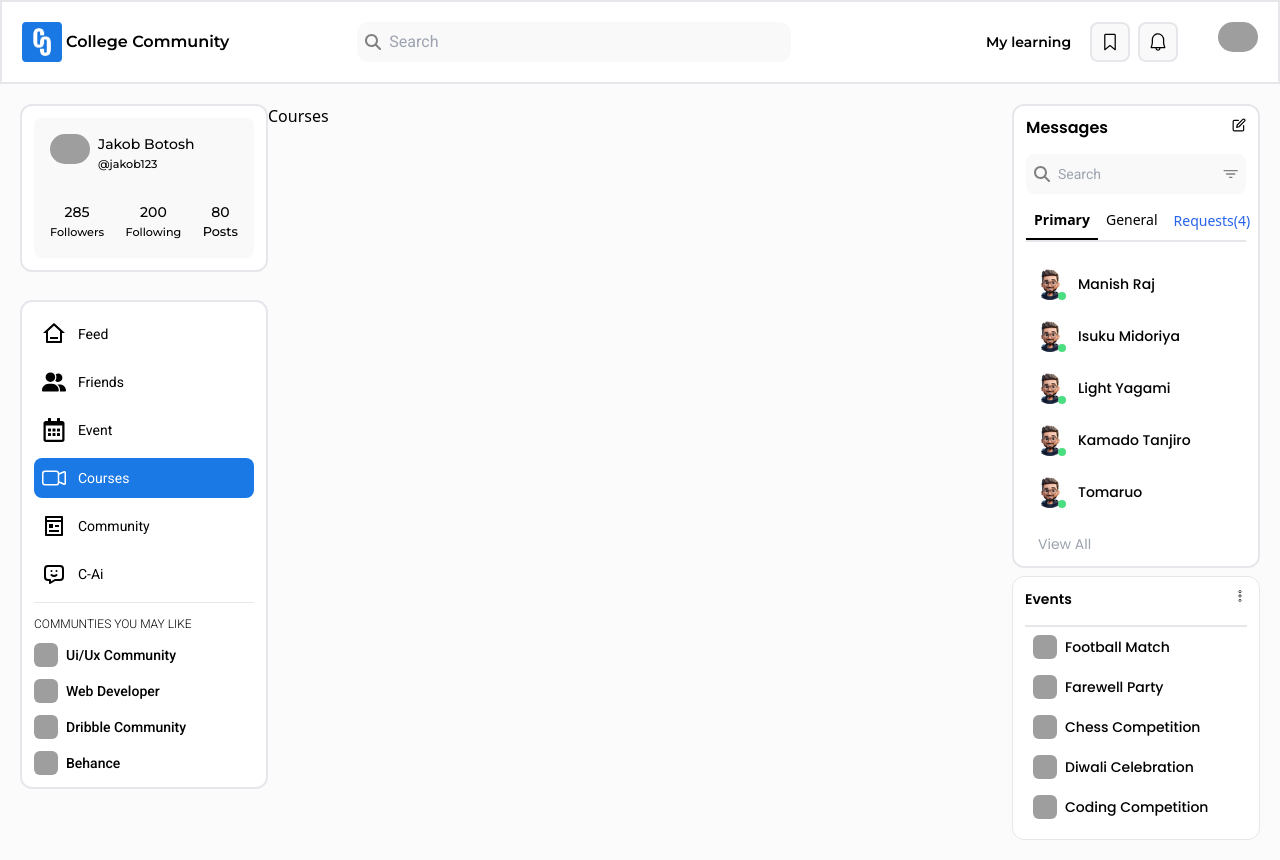
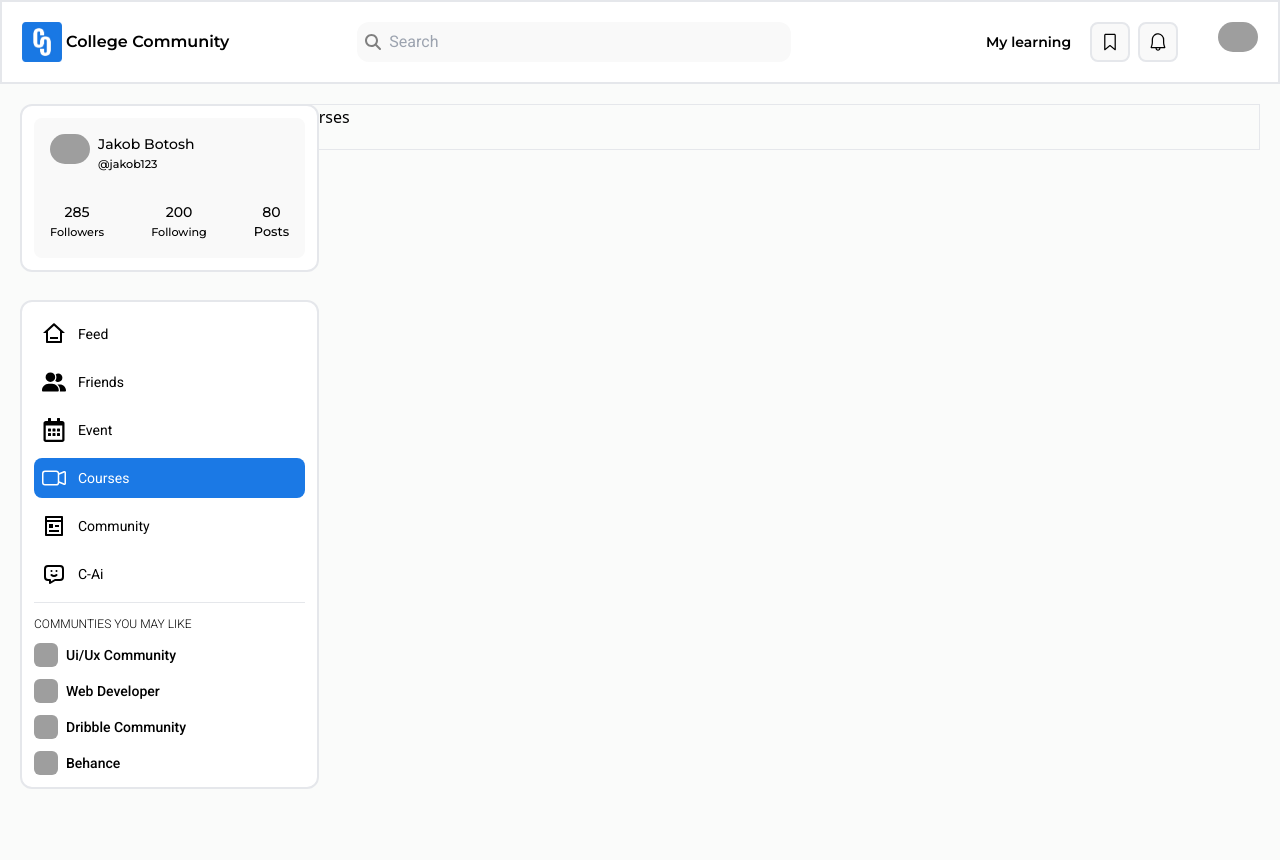
Before and after one commit to Maheep-gupta/collegeCommunity-frontend, a React (Vite) app: page /courses in a window 1280 px wide. After the commit the page ends 809 px from the top, so only its background shows below. Built offline with nearby package versions, Linux system fonts and the light colour scheme; grey boxes are pictures that could not be loaded.

Commit message:
layout fixed for courses

```diff
--- a/src/components/Layout.jsx
+++ b/src/components/Layout.jsx
@@ -1,45 +1,60 @@
-import React, { useEffect, useState } from 'react';
-import { Outlet, useLocation } from 'react-router-dom';
-import UserInfo from './UserInfo';
-import Navigation from './Navigation';
-import Navbar from './Navbar';
-import Messages from './Messages';
-import EventsLayoutSection from './EventsLayoutSection';
+import React, { useEffect, useState } from "react";
+import { Outlet, useLocation } from "react-router-dom";
+import UserInfo from "./UserInfo";
+import Navigation from "./Navigation";
+import Navbar from "./Navbar";
+import Messages from "./Messages";
+import EventsLayoutSection from "./EventsLayoutSection";
 
 const Layout = () => {
-    const [pathVistied, setPathVistied] = useState(false)
-    // console.log(pathVistied);
-    // console.log(currentPath.pathname);
-    const currentPath = useLocation()
+  const [pathVisited, setPathVisited] = useState(false);
+  const currentPath = useLocation();
 
-    // issue: getting re redendered multiple times
+  useEffect(() => {
+    if (currentPath.pathname === "/courses" && !pathVisited) {
+      setPathVisited(true);
+    } else if (currentPath.pathname !== "/courses" && pathVisited) {
+      setPathVisited(false);
+    }
+  }, [currentPath.pathname, pathVisited]);
 
-    useEffect(() => { currentPath.pathname === '/courses' ? setPathVistied(true) : setPathVistied(false) }, [currentPath]
-    )
   return (
     <>
-            <header className='p-5 flex items-center border-2 bg-white'>
-                <Navbar isCourses={pathVistied} />
+      <header className="p-5 flex items-center border-2 bg-white">
+        <Navbar isCourses={pathVisited} />
       </header>
-            <main className=' grid xl:grid-cols-[minmax(0,1fr)_minmax(0,3fr)_minmax(0,1fr)] lg:grid-cols-[minmax(0,1fr)_minmax(0,3fr)_minmax(0,1fr)] xl:p-5 justify-between relative lg:p-2'>
-                <aside className=''>
+
+      <main
+        className={`grid xl:p-5 lg:p-2 justify-between relative ${
+          pathVisited
+            ? "grid-cols-[minmax(0,1fr)_minmax(0,4fr)]" // First aside fixed width, rest taken by middle section
+            : "grid-cols-[minmax(0,1fr)_minmax(0,3fr)_minmax(0,1fr)]" // Normal layout
+        }`}
+      >
+        {/* Sidebar (First Section) */}
+        <aside className="w-[18.7rem]">
           <div className="sticky xl:top-5 lg:top-2">
             <UserInfo />
             <Navigation />
           </div>
         </aside>
+
+        {/* Middle Section */}
         <section>
           <Outlet />
         </section>
-                <aside className=' relative '>
-                    <div className='sticky xl:top-5 lg:top-2 overflow-scroll hide-scrollbar'>
+
+        {/* Right Sidebar (Hidden on /courses) */}
+        {!pathVisited && (
+          <aside className="relative">
+            <div className="sticky xl:top-5 lg:top-2 overflow-scroll hide-scrollbar">
               <div className="scroll">
-
                 <Messages />
                 <EventsLayoutSection />
               </div>
             </div>
           </aside>
+        )}
       </main>
     </>
   );
--- a/src/components/courses/Courses.jsx
+++ b/src/components/courses/Courses.jsx
@@ -2,7 +2,9 @@ import React from 'react'
 
 function Courses() {
   return (
-    <div>Courses</div>
+    <div className='border p-5 pt-0'>
+      Courses
+    </div>
   )
 }
 
```
Lines whose indentation alone changed are shown as unchanged.
